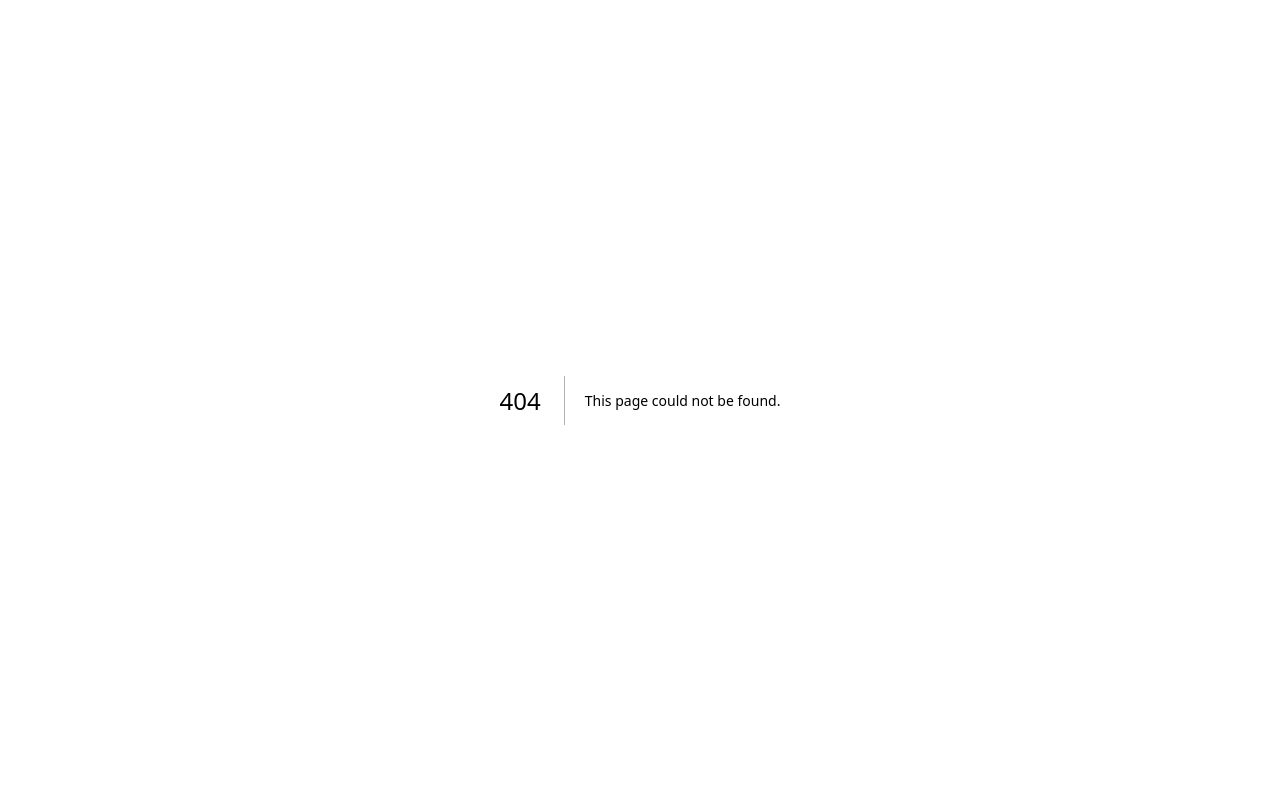
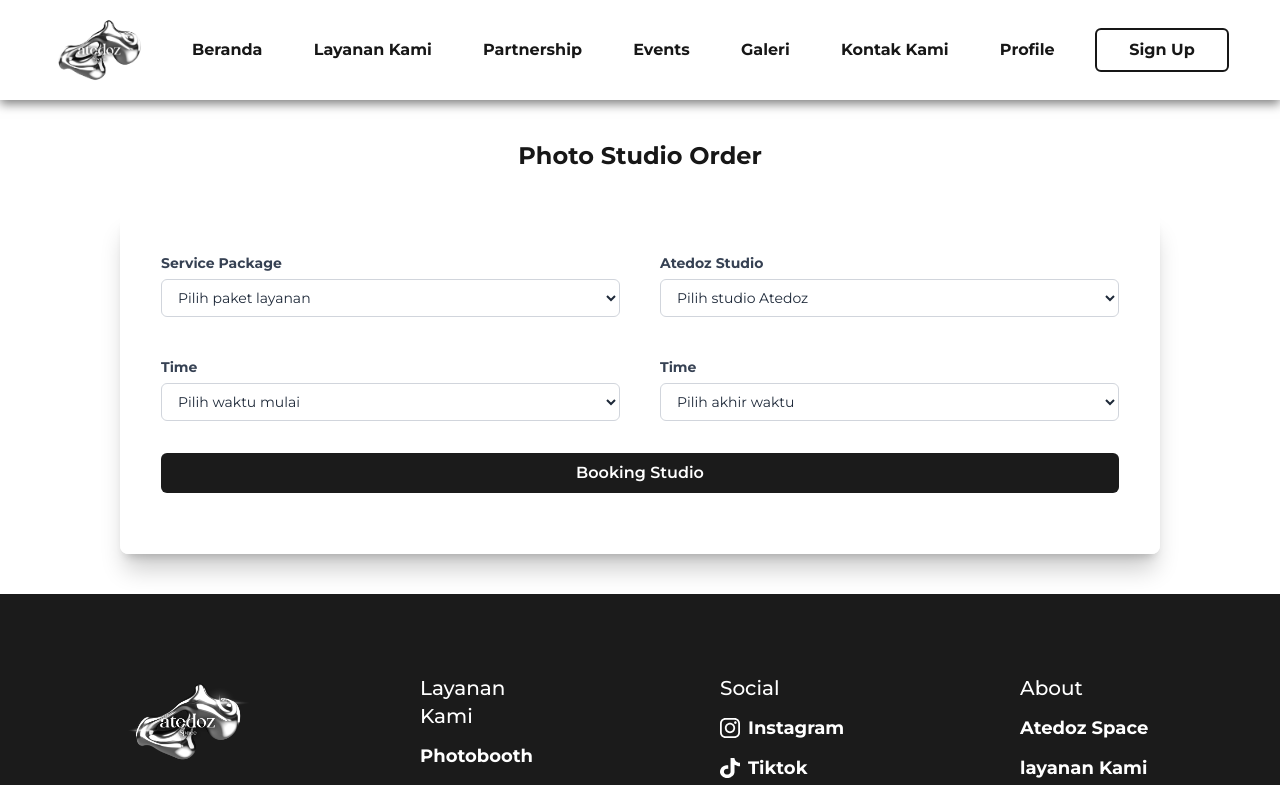
Before and after one commit to Foxvorism/atedoz-main, a Next.js app: page /order in a window 1280 px wide. Before the commit this address had no page. Shown: the top 785 px of the page. Built offline with nearby package versions, Linux system fonts and the light colour scheme.

Commit message:
feat: Create order page

```diff
--- /dev/null
+++ b/src/app/order/page.tsx
@@ -0,0 +1,15 @@
+import Navbar from "@/components/Navbar";
+import OrderForm from "@/components/Order/Order";
+import Footer from "@/components/Footer";
+
+export default async function Order() {
+  return (
+    <>
+      <Navbar />
+      <div className="mt-[100px]">
+        <OrderForm />
+        <Footer />
+      </div>
+    </>
+  );
+}
--- /dev/null
+++ b/src/components/Order/Order.tsx
@@ -0,0 +1,121 @@
+const OrderForm: React.FC = () => {
+  const packages = [
+    { id: 1, name: "Sewa Studio 1", price: 200000, desc: "sewa studio 1" },
+    { id: 2, name: "Sewa Studio 2", price: 200000, desc: "sewa studio 2" },
+    { id: 3, name: "Sewa Studio 3", price: 200000, desc: "sewa studio 3" },
+  ];
+
+  const studios = [
+    {
+      id: 1,
+      studio: "Atedoz Space Bogor Baru",
+      latitude: "-6.591612319327254",
+      longitude: "106.81014535373673",
+      desc: "Cabang Bogor Baru",
+    },
+    {
+      id: 2,
+      studio: "Atedoz Space G.g Kelor",
+      latitude: "-6.580193548718884",
+      longitude: "106.77196462860871",
+      desc: "Cabang G.g Kelor",
+    },
+  ];
+
+  const start_time = [
+    { id: 1, value: "08.00", label: "08.00" },
+    { id: 2, value: "09.00", label: "09.00" },
+    { id: 3, value: "10.00", label: "10.00" },
+    { id: 4, value: "11.00", label: "11.00" },
+    { id: 5, value: "11.00", label: "11.00" },
+  ];
+
+  const end_time = [
+    { id: 1, value: "08.50", label: "08.50" },
+    { id: 2, value: "09.50", label: "09.50" },
+    { id: 3, value: "10.50", label: "10.50" },
+    { id: 4, value: "11.50", label: "11.50" },
+    { id: 5, value: "11.50", label: "11.50" },
+  ];
+
+  return (
+    <>
+      <div className="flex justify-center items-center p-10 px-30 bg-white">
+        <div className="w-full">
+          <h2 className="text-2xl font-bold mb-10 text-center">
+            Photo Studio Order
+          </h2>
+
+          <div className="border rounded-lg border-white shadow-xl/20 p-10">
+            <div className="grid grid-cols-2 gap-10 mb-8">
+              <div>
+                <h2 className="mb-1.5 text-sm font-bold text-gray-700">
+                  Service Package
+                </h2>
+                <select className="w-full px-3 py-2 text-[14px] rounded-md bg-transparent border text-gray-800 border-gray-300 focus:border-brand-300 focus:ring-3 focus:ring-brand-500/10">
+                  <option value="" disabled selected>
+                    Pilih paket layanan
+                  </option>
+                  {packages.map((packages) => (
+                    <option key={packages.id} value={packages.id}>
+                      {packages.name}
+                    </option>
+                  ))}
+                </select>
+              </div>
+              <div>
+                <h2 className="mb-1.5 text-sm font-bold text-gray-700">
+                  Atedoz Studio
+                </h2>
+                <select className="w-full px-3 py-2 text-[14px] rounded-md bg-transparent border text-gray-800 border-gray-300 focus:border-brand-300 focus:ring-3 focus:ring-brand-500/10">
+                  <option value="" disabled selected>
+                    Pilih studio Atedoz
+                  </option>
+                  {studios.map((studio) => (
+                    <option key={studio.id} value={studio.id}>
+                      {studio.desc}
+                    </option>
+                  ))}
+                </select>
+              </div>
+              <div>
+                <h2 className="mb-1.5 text-sm font-bold text-gray-700">Time</h2>
+                <select className="w-full px-3 py-2 text-[14px] rounded-md bg-transparent border text-gray-800 border-gray-300 focus:border-brand-300 focus:ring-3 focus:ring-brand-500/10">
+                  <option value="" disabled selected>
+                    Pilih waktu mulai
+                  </option>
+                  {start_time.map((start) => (
+                    <option key={start.id} value={start.value}>
+                      {start.label}
+                    </option>
+                  ))}
+                </select>
+              </div>
+              <div>
+                <h2 className="mb-1.5 text-sm font-bold text-gray-700">Time</h2>
+                <select className="w-full px-3 py-2 text-[14px] rounded-md bg-transparent border text-gray-800 border-gray-300 focus:border-brand-300 focus:ring-3 focus:ring-brand-500/10">
+                  <option value="" disabled selected>
+                    Pilih akhir waktu
+                  </option>
+                  {start_time.map((start) => (
+                    <option key={start.id} value={start.value}>
+                      {start.label}
+                    </option>
+                  ))}
+                </select>
+              </div>
+            </div>
+
+            <div className="w-full mb-5">
+              <button className="w-full text-center bg-[var(--color-black-2)] text-white py-2 rounded-md font-semibold cursor-pointer hover:bg-[var(--color-brand-500)]">
+                Booking Studio
+              </button>
+            </div>
+          </div>
+        </div>
+      </div>
+    </>
+  );
+};
+
+export default OrderForm;
```
